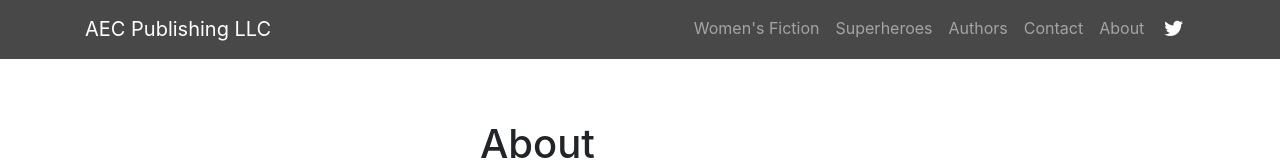
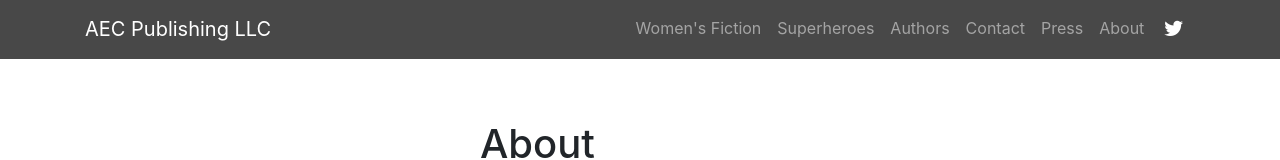
Before and after one commit to aecpublishing/aecpublishing.github.io, a plain HTML site: page about.html in a window 1280 px wide. Shown: the top 160 px of the page. Drawn offline with Linux system fonts and the light colour scheme; a script that the page names is missing.

Commit message:
update menu

```diff
--- a/about.html
+++ b/about.html
@@ -75,6 +75,11 @@
             </li>
             <li class="nav-item">
               <a class="nav-link" href="contact.html">Contact</a>
+            </li>
+
+            </li>
+            <li class="nav-item">
+              <a class="nav-link" href="press.html">Press</a>
             </li>
 
             <li class="nav-item">
```
